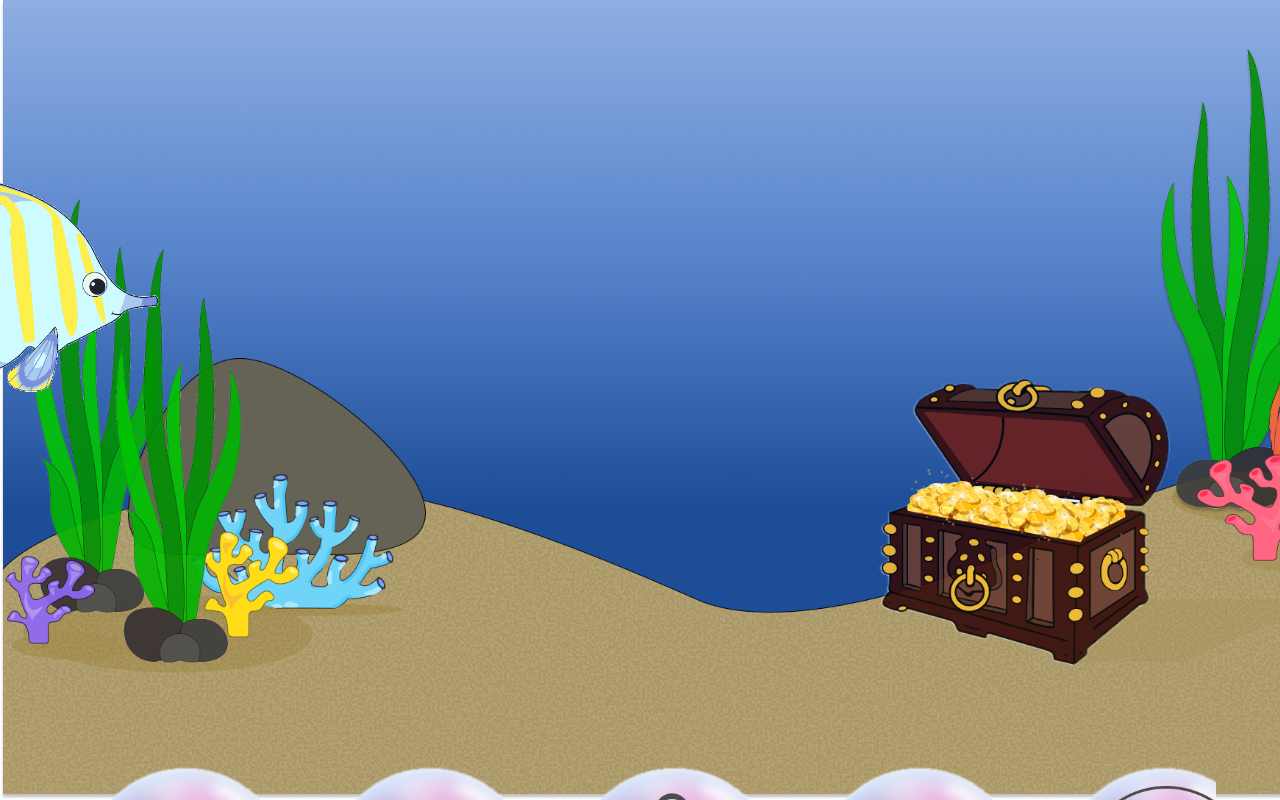
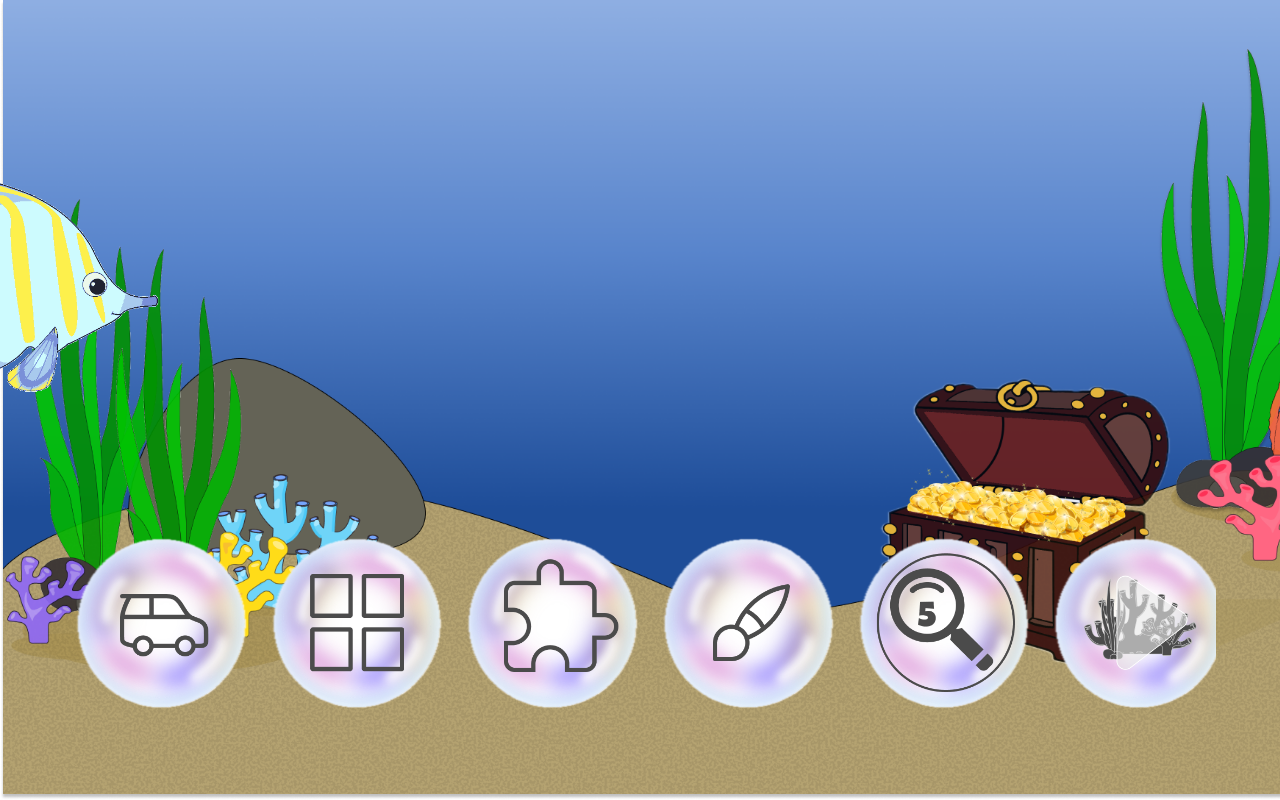
Before and after one commit to IdaThomassen/Gruppe7AkvarieProjektFinal, a plain HTML site: page index.html in a window 1280 px wide. Drawn offline with Linux system fonts and the light colour scheme.

Commit message:
opdatering igen igen
opdatering igen igen

```diff
--- a/CSS/style.css
+++ b/CSS/style.css
@@ -96,9 +96,7 @@ body {
   cursor: pointer;
 }
 
-.petj {
-  /** classlist add - og hent den i js med classlist add, toggle, remove */
-}
+  /** classlist add - og hent den i js med classlist add, toggle, remove (Pers ide) */
 
 #fiskMathilde img {
   width: 350px;
@@ -163,7 +161,7 @@ body {
 
 .carousel {
   position: absolute;
-  top: 700px;
+  top: 450px;
   left: 50%;
   transform: translateX(-50%);
   margin: 0;
@@ -179,7 +177,7 @@ body {
   justify-content: center;
 }
 .boble img {
-  height: 250px;
+  height: 200px;
 }
 
 /* skal muligvis bruges senere
```
Also changed, not shown: 1 other file.
